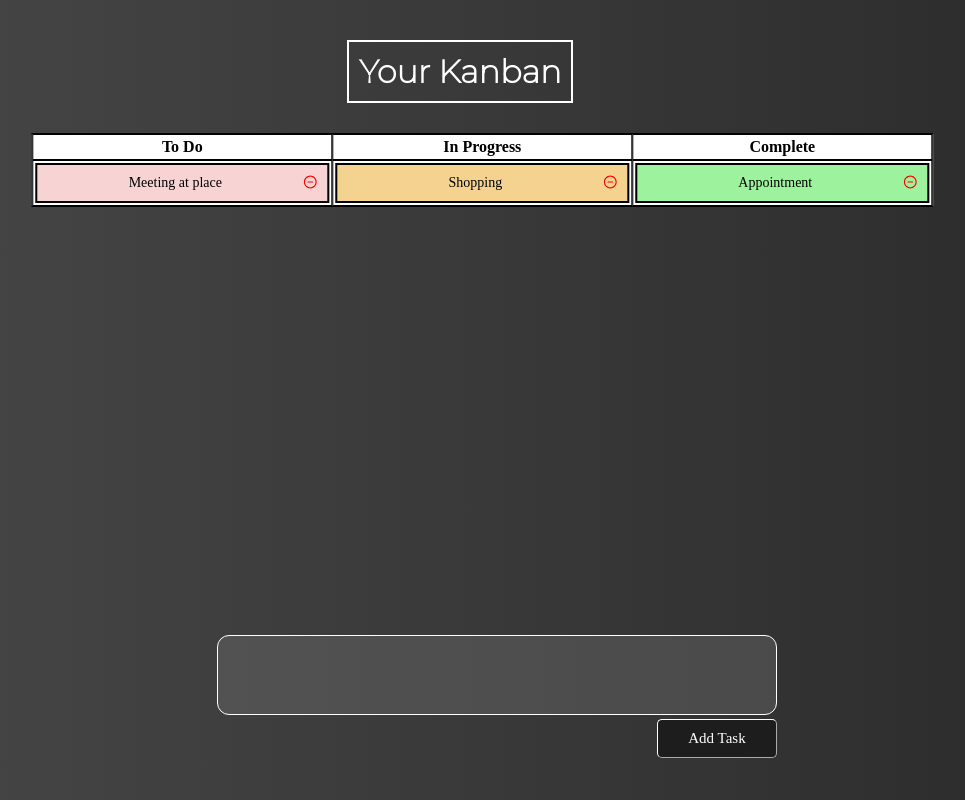
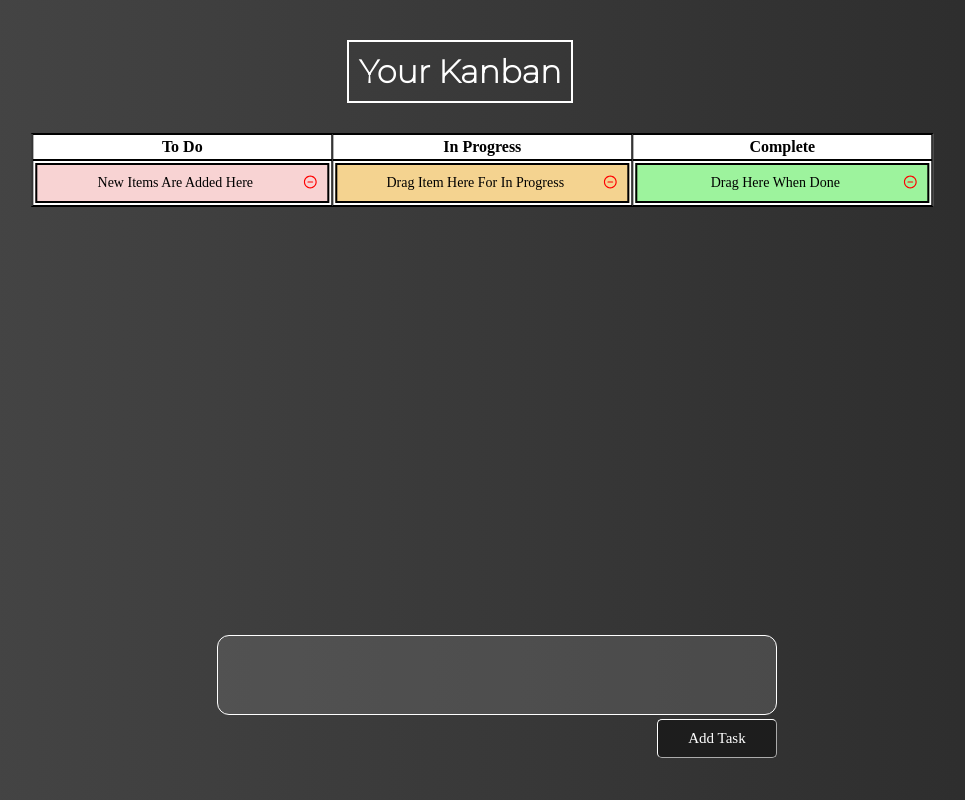
Before and after one commit to 8885os/Kanban, a React (Create React App) app: page / in a window 1280 px wide. Shown: the whole page, without its empty margins (143-1108 px from the left). Built offline with nearby package versions, Linux system fonts and the light colour scheme.

Commit message:
added local storage to persist

```diff
--- a/src/App.js
+++ b/src/App.js
@@ -1,7 +1,7 @@
 import Header from "./components/Header";
 import Table from "./components/Table";
 import AddTask from "./components/AddTask";
-import { useState } from 'react';
+import { useState, useEffect } from 'react';
 import { DndProvider } from "react-dnd";
 import { HTML5Backend } from "react-dnd-html5-backend";
 import { v4 as uuidv4 } from 'uuid';
@@ -10,26 +10,26 @@ import { v4 as uuidv4 } from 'uuid';
 
 function App() {
 
-    const [tasks, setTasks] = useState([
+    const [tasks, setTasks] = useState(!localStorage.getItem('item') ? [
 
         {
             id: uuidv4(),
-            text: 'Meeting at place',
+            text: 'New Items Are Added Here',
             specify: 'todo',
         },
         {
             id: uuidv4(),
-            text: 'Shopping',
+            text: 'Drag Item Here For In Progress',
             specify: 'inprogress',
 
         },
         {
             id: uuidv4(),
-            text: 'Appointment',
+            text: 'Drag Here When Done',
             specify: 'complete',
 
         },
-    ])
+    ] : JSON.parse(localStorage.getItem('item')))
 
     //Add Task
     const newTask = (text) => {
@@ -42,7 +42,9 @@ function App() {
 
     }
 
-
+    useEffect(() => {
+        localStorage.setItem('item', JSON.stringify(tasks))
+    }, [tasks]);
     //Delete Task
     const deleteTask = (id) => {
         setTasks(tasks.filter((task) => task.id !== id))
```
